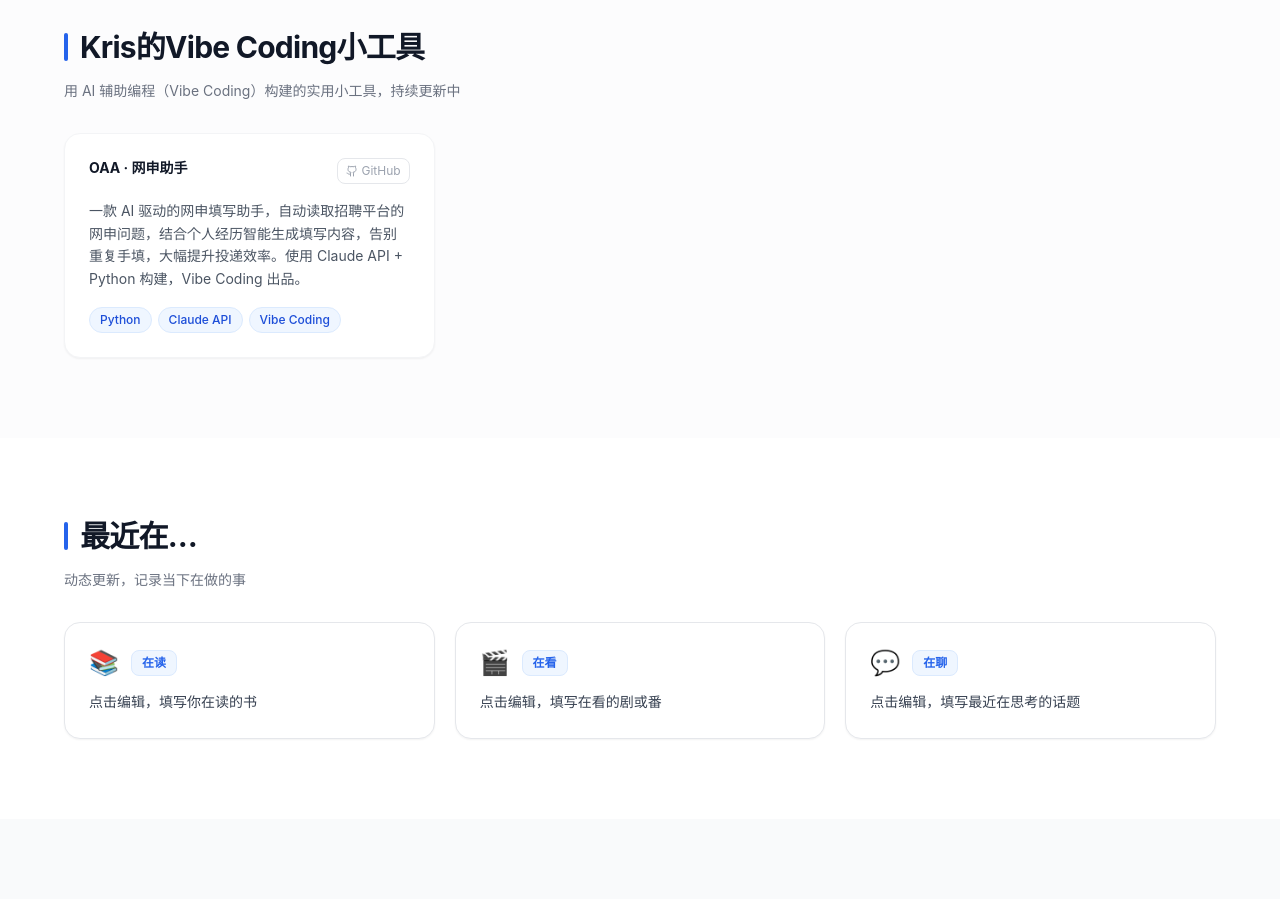
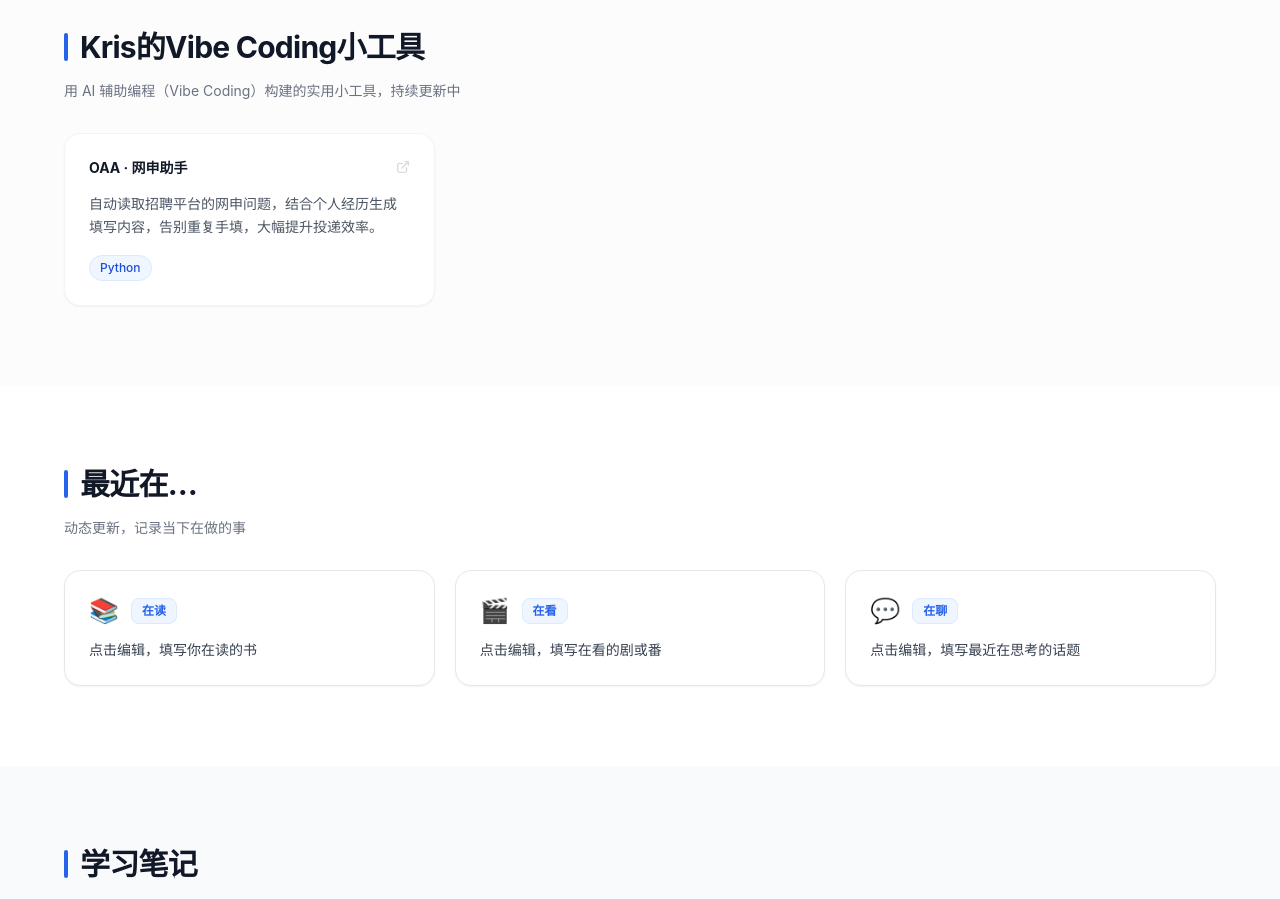
Before and after one commit to gu1209/gu1209.github.io, a Next.js app: page / in a window 1280 px wide. Shown: the part 5140-6039 px from the top of the page. Built offline with nearby package versions, Linux system fonts and the light colour scheme; no server answers.

Commit message:
fix: OAA卡片整体可点击，移除AI描述

```diff
--- a/app/page.tsx
+++ b/app/page.tsx
@@ -245,9 +245,9 @@ const vibeTools = [
   {
     name: 'OAA · 网申助手',
     nameEn: 'OAA · Online Application Assistant',
-    desc: '一款 AI 驱动的网申填写助手，自动读取招聘平台的网申问题，结合个人经历智能生成填写内容，告别重复手填，大幅提升投递效率。使用 Claude API + Python 构建，Vibe Coding 出品。',
-    descEn: 'An AI-powered online job application assistant that reads application form questions and auto-generates tailored answers based on your background. No more manual form-filling. Built with Claude API + Python via Vibe Coding.',
-    tech: ['Python', 'Claude API', 'Vibe Coding'],
+    desc: '自动读取招聘平台的网申问题，结合个人经历生成填写内容，告别重复手填，大幅提升投递效率。',
+    descEn: 'Reads job application form questions and generates tailored answers based on your background. No more repetitive manual form-filling.',
+    tech: ['Python'],
     github: 'https://github.com/gu1209/onsite_apply_ass',
   },
 ];
@@ -1101,24 +1101,19 @@ export default function Home() {
           </p>
           <div className="grid sm:grid-cols-2 lg:grid-cols-3 gap-5">
             {vibeTools.map((tool, i) => (
-              <div
+              <a
                 key={i}
-                className="card-glow bg-white rounded-2xl p-6 border border-gray-100 shadow-sm animate-on-scroll hover:shadow-md hover:-translate-y-0.5 transition-all duration-200 flex flex-col gap-4"
+                href={tool.github}
+                target="_blank"
+                rel="noopener noreferrer"
+                className="card-glow bg-white rounded-2xl p-6 border border-gray-100 shadow-sm animate-on-scroll hover:shadow-md hover:-translate-y-0.5 hover:border-primary-200 transition-all duration-200 flex flex-col gap-4"
                 style={{ transitionDelay: `${i * 60}ms` }}
               >
                 <div className="flex items-start justify-between gap-2">
                   <h3 className="font-bold text-gray-900 text-sm leading-snug">
                     {lang === 'zh' ? tool.name : tool.nameEn}
                   </h3>
-                  <a
-                    href={tool.github}
-                    target="_blank"
-                    rel="noopener noreferrer"
-                    className="flex-shrink-0 flex items-center gap-1 text-xs text-gray-400 hover:text-primary-600 border border-gray-200 hover:border-primary-300 px-2 py-1 rounded-lg transition"
-                  >
-                    <Github size={12} />
-                    <span>GitHub</span>
-                  </a>
+                  <ExternalLink size={14} className="flex-shrink-0 text-gray-300 group-hover:text-primary-400 mt-0.5" />
                 </div>
                 <p className="text-gray-600 text-sm leading-relaxed flex-1">
                   {lang === 'zh' ? tool.desc : tool.descEn}
@@ -1130,7 +1125,7 @@ export default function Home() {
                     </span>
                   ))}
                 </div>
-              </div>
+              </a>
             ))}
           </div>
         </div></div>
```
